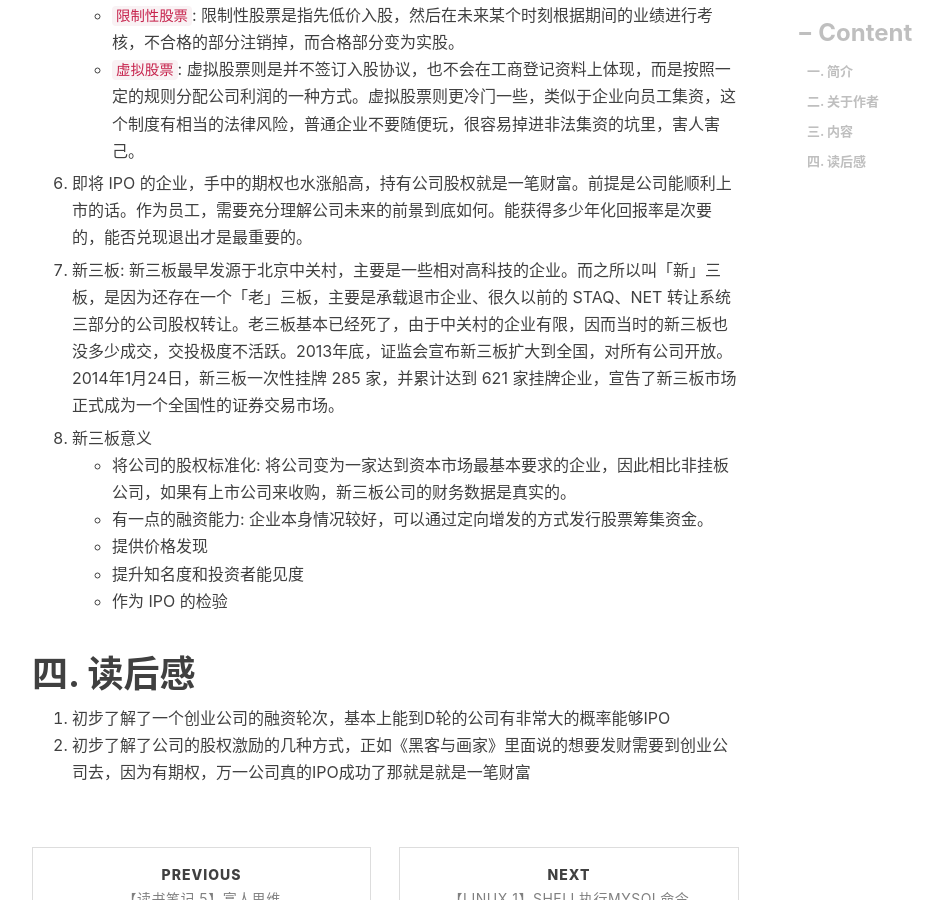
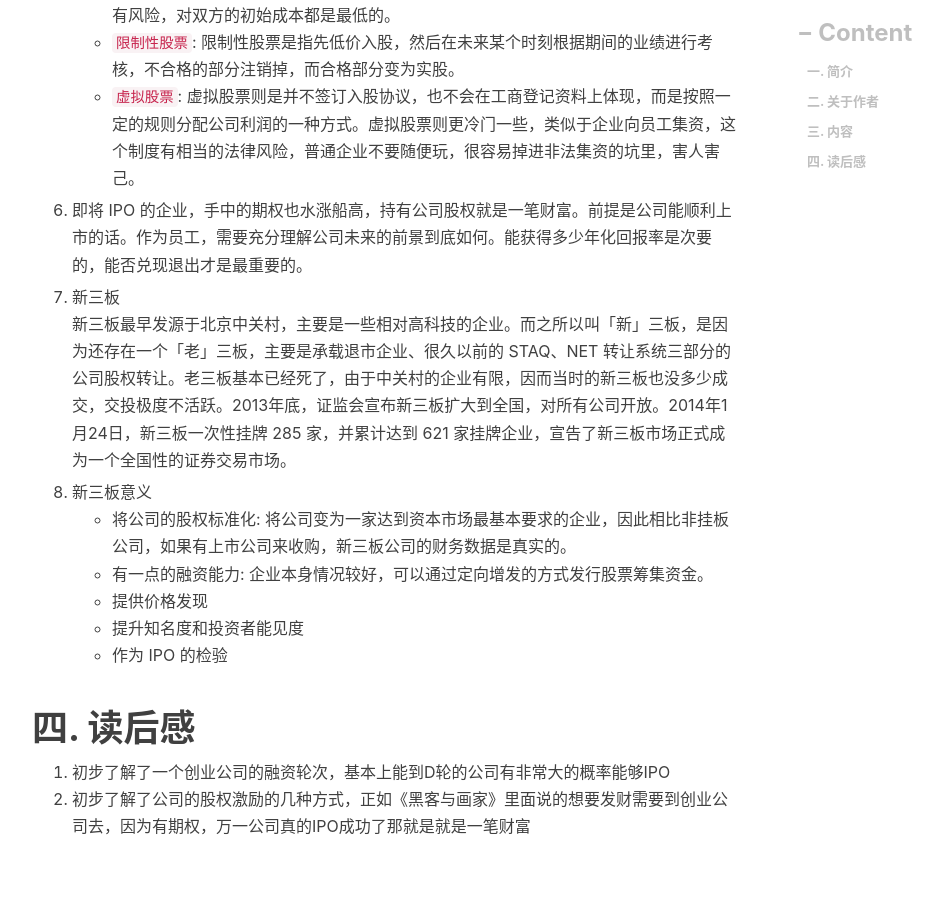
Before and after one commit to engru/chenguolin.github.io, a Jekyll site: the page built from _posts/2016-01-05-【读书笔记-6】股权是什么.md, in a window 1280 px wide and 900 px high, scrolled down 2220 px. Shown: the whole window, without its empty margins (233-1176 px from the left). Built offline with Jekyll 4.4.1, drawn with Linux system fonts in a browser that asks for light colours; nearby versions of some CDN libraries; comment, search, counter and statistics services are not loaded; some of the changed text lies outside the part shown.

```diff
--- a/_posts/2016-01-05-【读书笔记-6】股权是什么.md
+++ b/_posts/2016-01-05-【读书笔记-6】股权是什么.md
@@ -48,7 +48,8 @@ tags:          #标签
 
 6. 即将 IPO 的企业，手中的期权也水涨船高，持有公司股权就是一笔财富。前提是公司能顺利上市的话。作为员工，需要充分理解公司未来的前景到底如何。能获得多少年化回报率是次要的，能否兑现退出才是最重要的。
 
-7. 新三板: 新三板最早发源于北京中关村，主要是一些相对高科技的企业。而之所以叫「新」三板，是因为还存在一个「老」三板，主要是承载退市企业、很久以前的 STAQ、NET 转让系统三部分的公司股权转让。老三板基本已经死了，由于中关村的企业有限，因而当时的新三板也没多少成交，交投极度不活跃。2013年底，证监会宣布新三板扩大到全国，对所有公司开放。2014年1月24日，新三板一次性挂牌 285 家，并累计达到 621 家挂牌企业，宣告了新三板市场正式成为一个全国性的证券交易市场。
+7. 新三板
+   新三板最早发源于北京中关村，主要是一些相对高科技的企业。而之所以叫「新」三板，是因为还存在一个「老」三板，主要是承载退市企业、很久以前的 STAQ、NET 转让系统三部分的公司股权转让。老三板基本已经死了，由于中关村的企业有限，因而当时的新三板也没多少成交，交投极度不活跃。2013年底，证监会宣布新三板扩大到全国，对所有公司开放。2014年1月24日，新三板一次性挂牌 285 家，并累计达到 621 家挂牌企业，宣告了新三板市场正式成为一个全国性的证券交易市场。
 
 8. 新三板意义
    + 将公司的股权标准化: 将公司变为一家达到资本市场最基本要求的企业，因此相比非挂板公司，如果有上市公司来收购，新三板公司的财务数据是真实的。
```
